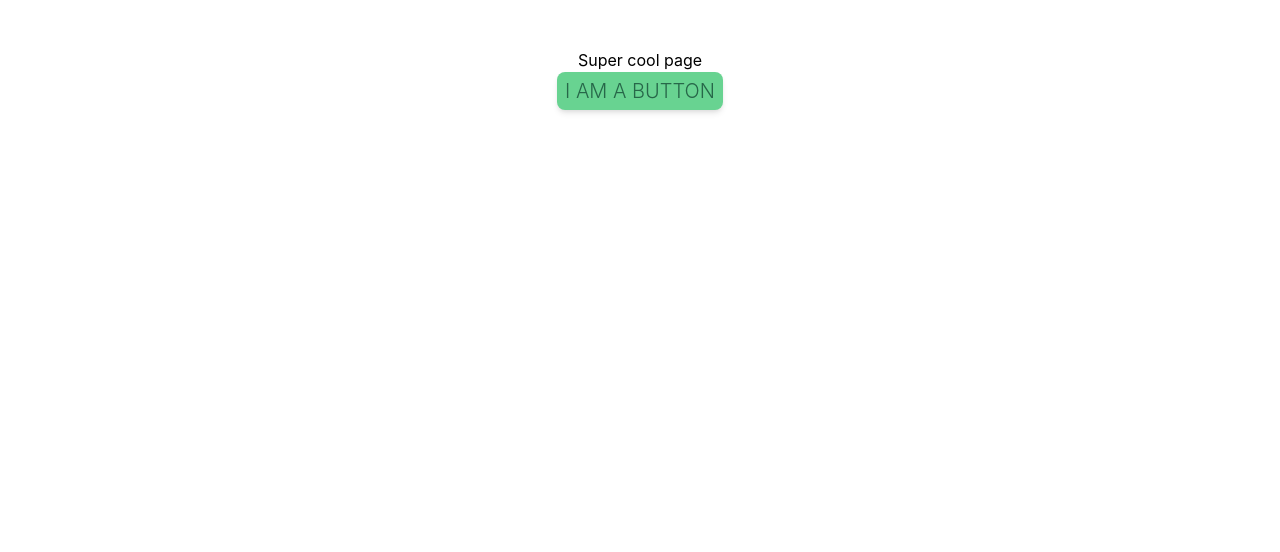
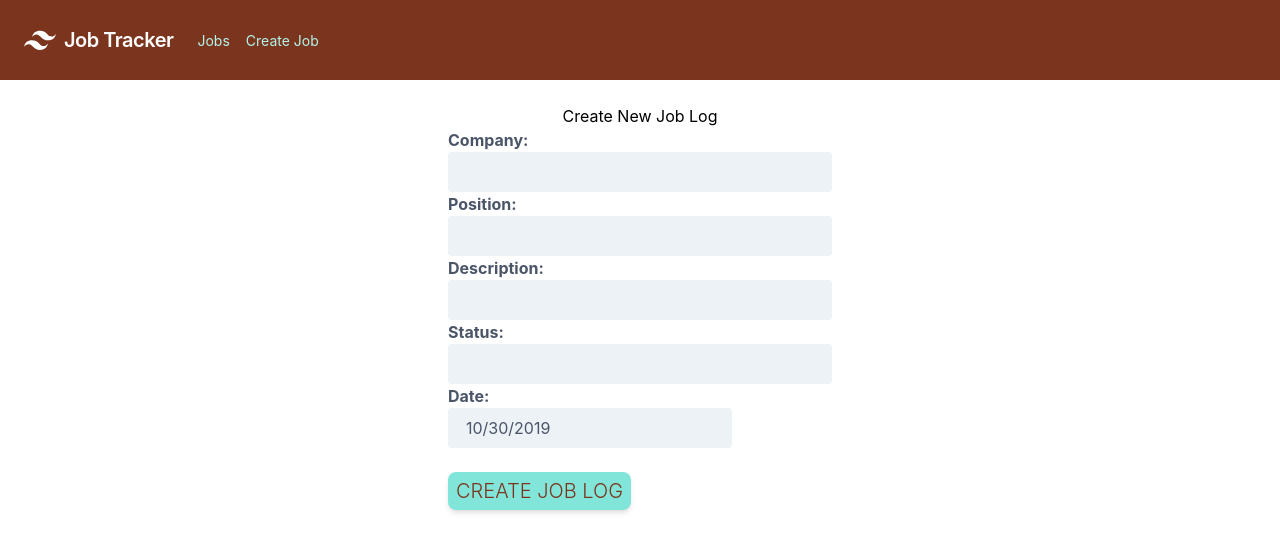
Before and after one commit to JosephPR/job-search, a React (Create React App) app: page /create in a window 1280 px wide. Shown: the top 552 px of the page. Built offline with nearby package versions, Linux system fonts and the light colour scheme.

Commit message:
new components connected front and back

```diff
--- a/package.json
+++ b/package.json
@@ -5,9 +5,12 @@
   "dependencies": {
     "@babel/runtime": "^7.6.3",
     "autoprefixer": "^9.7.0",
+    "axios": "^0.19.0",
     "postcss-cli": "^6.1.3",
     "react": "^16.11.0",
+    "react-datepicker": "^2.9.6",
     "react-dom": "^16.11.0",
+    "react-router-dom": "^5.1.2",
     "react-scripts": "3.2.0",
     "tailwindcss": "^1.1.3"
   },
--- a/src/App.js
+++ b/src/App.js
@@ -1,15 +1,22 @@
 // src/App.js
 import React from "react";
-import Button from "./components/button";
-
+import { BrowserRouter as Router, Route } from "react-router-dom";
+import Navbar from "./components/navbar";
+import JobsList from "./components/jobs-list";
+import EditJob from "./components/edit-job";
+import CreateJob from "./components/create-job";
 function App() {
   return (
-    <div className="flex flex-col w-3/4 mx-auto my-12 items-center">
-      <h1>Super cool page</h1>
-      <Button onClick={() => console.log("I was clicked")}>
-        I am a button
-      </Button>
+    <Router>
+      <Navbar />
+    <div className="flex flex-col w-full h-12 items-center">
+      <br/>
+<Route path="/" exact component={JobsList} />
+<Route path="/edit/:id" component={EditJob} />
+<Route path="/create" component={CreateJob} />
+
     </div>
+    </Router>
   );
 }
 
--- a/src/components/button.js
+++ b/src/components/button.js
@@ -4,7 +4,7 @@ import React from "react";
 export default function Button({ children, ...buttonProps }) {
   return (
     <button
-      className="px-2 py-1 rounded-lg bg-green-400 text-green-800 text-xl font-light uppercase shadow-md hover:shadow-lg"
+      className="px-2 py-1 rounded-lg bg-red-200 text-indigo-800 text-xl font-light uppercase shadow-md hover:shadow-lg"
       {...buttonProps}
     >
       {children}
--- /dev/null
+++ b/src/components/create-job.js
@@ -0,0 +1,119 @@
+import React, { Component } from 'react';
+import DatePicker from 'react-datepicker';
+import "react-datepicker/dist/react-datepicker.css";
+import axios from 'axios';
+
+export default class CreateJob extends Component {
+  constructor(props) {
+    super(props);
+      this.state = {
+        company: '',
+        position: '',
+        description: '',
+        status: '',
+        date: new Date(),
+        jobs: []
+  }
+}
+
+componentDidMount() {
+  this.setState({
+    jobs: ['test user'],
+    company: ''
+  });
+}
+
+handleChange = (e) => {
+  this.setState({
+  [e.target.name]:e.target.value
+  });
+}
+
+handleDateChange = (date) => {
+  this.setState({
+    date: date
+  });
+}
+
+onSubmit = (e) => {
+  e.preventDefault();
+  const job = {
+    company: this.state.company,
+    position: this.state.position,
+    description: this.state.description,
+    status: this.state.status,
+    date: this.state.date,
+  };
+console.log(job);
+
+axios.post('http://localhost:5000/jobs/add', job)
+  .then(res => console.log(res.data));
+
+window.location = '/';
+}
+
+  render() {
+    return (
+      <div className= "flex flex-col w-full h-12 items-center">
+       <h3>Create New Job Log</h3>
+       <form className="w-full max-w-sm" onSubmit={this.onSubmit}>
+         <div className="">
+           <label className="block text-gray-700 font-bold  mb-1 md:mb-0 pr-4" htmlFor="inline-company">Company: </label>
+           <input
+               required
+               className="bg-gray-200 appearance-none border-2 border-gray-200 rounded w-full py-2 px-4 text-gray-700 leading-tight focus:outline-none focus:bg-white focus:border-teal-500"
+               name='company'
+               value={this.state.company}
+               onChange={this.handleChange}>
+
+           </input>
+         </div>
+
+         <div className="">
+           <label className="block text-gray-700 font-bold  mb-1 md:mb-0 pr-4" htmlFor="inline-position">Position: </label>
+           <input
+               type="text"
+               className="bg-gray-200 appearance-none border-2 border-gray-200 rounded w-full py-2 px-4 text-gray-700 leading-tight focus:outline-none focus:bg-white focus:border-teal-500"
+               name='position'
+               value={this.state.position}
+               onChange={this.handleChange}
+               />
+         </div>
+         <div className="">
+           <label  className="block text-gray-700 font-bold  mb-1 md:mb-0 pr-4" htmlFor="inline-description">Description: </label>
+           <input  type="text"
+               required
+               className="bg-gray-200 appearance-none border-2 border-gray-200 rounded w-full py-2 px-4 text-gray-700 leading-tight focus:outline-none focus:bg-white focus:border-orange-800"
+               name='description'
+               value={this.state.description}
+               onChange={this.handleChange}
+               />
+         </div>
+         <div className="">
+           <label  className="block text-gray-700 font-bold  mb-1 md:mb-0 pr-4" htmlFor="inline-description">Status: </label>
+           <input  type="text"
+               required
+               className="bg-gray-200 appearance-none border-2 border-gray-200 rounded w-full py-2 px-4 text-gray-700 leading-tight focus:outline-none focus:bg-white focus:border-orange-800"
+               name='status'
+               value={this.state.status}
+               onChange={this.handleChange}
+               />
+         </div>
+
+           <label className="block text-gray-700 font-bold  mb-1 md:mb-0 pr-4" htmlFor="inline-position">Date: </label>
+           <div>
+             <DatePicker
+             className="bg-gray-200 appearance-none border-2 border-gray-200 rounded w-full py-2 px-4 text-gray-700 leading-tight focus:outline-none focus:bg-white focus:border-orange-800"
+
+               selected={this.state.date}
+               onChange={this.handleDateChange}
+             />
+           </div>
+           <br/>
+
+           <input type="submit" value="Create Job Log" className="px-2 py-1 rounded-lg bg-teal-300 text-orange-900 text-xl font-light uppercase shadow-md hover:shadow-lg" />
+       </form>
+     </div>
+    )
+  }
+}
--- /dev/null
+++ b/src/components/edit-job.js
@@ -0,0 +1,11 @@
+import React, { Component } from 'react';
+
+export default class EditJob extends Component {
+  render() {
+    return (
+      <div>
+        <p>You are on the Edit Job component!</p>
+      </div>
+    )
+  }
+}
--- /dev/null
+++ b/src/components/jobs-list.js
@@ -0,0 +1,11 @@
+import React, { Component } from 'react';
+
+export default class JobsList extends Component {
+  render() {
+    return (
+      <div>
+        <p>You are on the Jobs List component!</p>
+      </div>
+    )
+  }
+}
--- /dev/null
+++ b/src/components/navbar.js
@@ -0,0 +1,28 @@
+import React, { Component } from 'react';
+import { Link } from 'react-router-dom';
+
+export default class Navbar extends Component {
+
+  render() {
+    return (
+      <nav className="flex items-center justify-between flex-wrap bg-orange-900 p-6">
+        <div className="flex items-center flex-shrink-0 text-white mr-6">
+          <svg className="fill-current h-8 w-8 mr-2" width="54" height="54" viewBox="0 0 54 54" xmlns="http://www.w3.org/2000/svg"><path d="M13.5 22.1c1.8-7.2 6.3-10.8 13.5-10.8 10.8 0 12.15 8.1 17.55 9.45 3.6.9 6.75-.45 9.45-4.05-1.8 7.2-6.3 10.8-13.5 10.8-10.8 0-12.15-8.1-17.55-9.45-3.6-.9-6.75.45-9.45 4.05zM0 38.3c1.8-7.2 6.3-10.8 13.5-10.8 10.8 0 12.15 8.1 17.55 9.45 3.6.9 6.75-.45 9.45-4.05-1.8 7.2-6.3 10.8-13.5 10.8-10.8 0-12.15-8.1-17.55-9.45-3.6-.9-6.75.45-9.45 4.05z"/></svg>
+          <span className="font-semibold text-xl tracking-tight">Job Tracker</span>
+        </div>
+
+        <div className="w-full block flex-grow lg:flex lg:items-center lg:w-auto">
+          <div className="text-sm lg:flex-grow">
+            <Link to="/" className="block mt-4 lg:inline-block lg:mt-0 text-teal-200 hover:text-white mr-4">
+              Jobs
+            </Link>
+            <Link to="/create" className="block mt-4 lg:inline-block lg:mt-0 text-teal-200 hover:text-white mr-4">
+              Create Job
+            </Link>
+
+          </div>
+        </div>
+      </nav>
+    );
+  }
+}
--- a/tailwind.config.js
+++ b/tailwind.config.js
@@ -1,5 +1,6 @@
 module.exports = {
   theme: {
+    colors: {  },
     extend: {}
   },
   variants: {},
```
Also changed, not shown: 1 other file (tests, documents, lock files or other folders).
